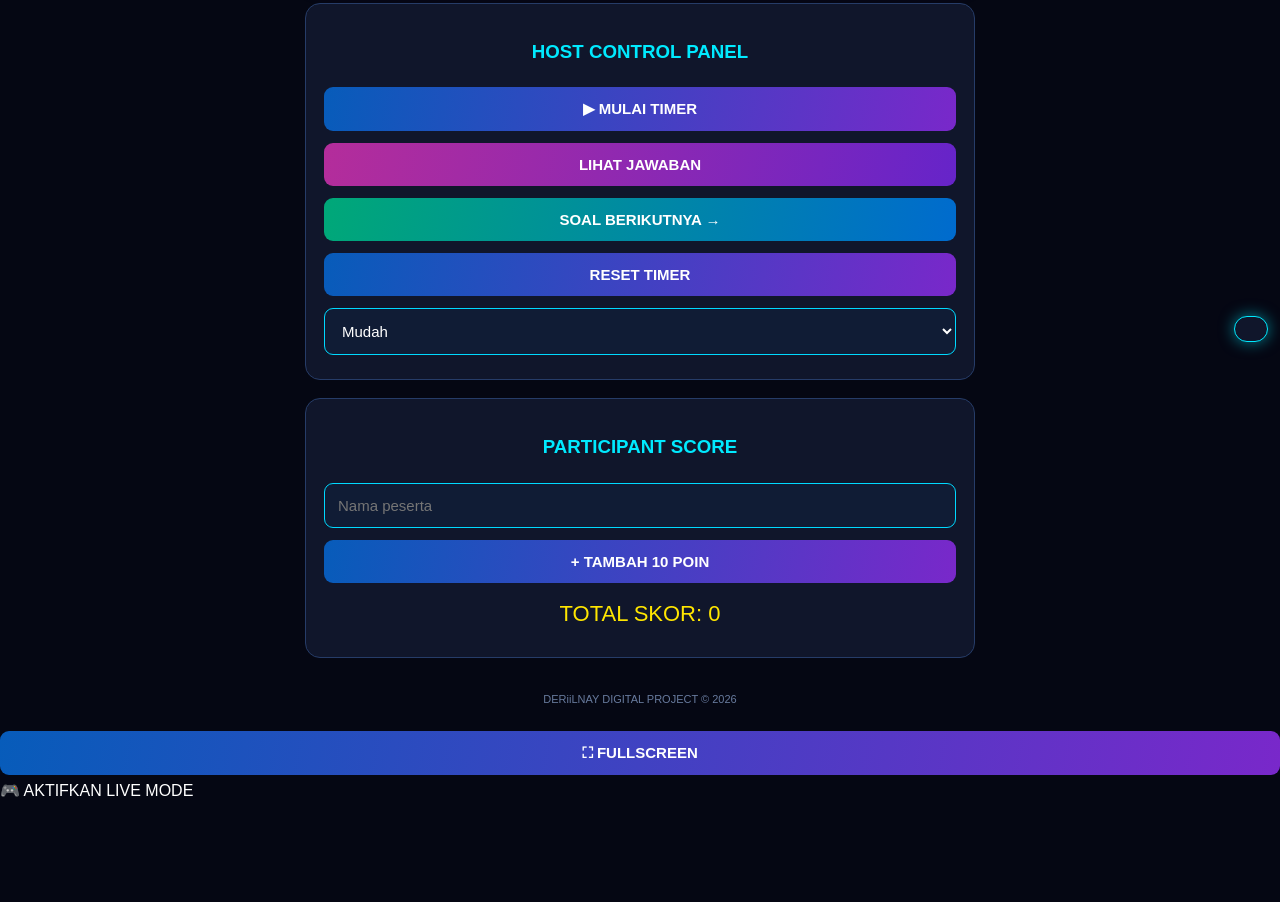
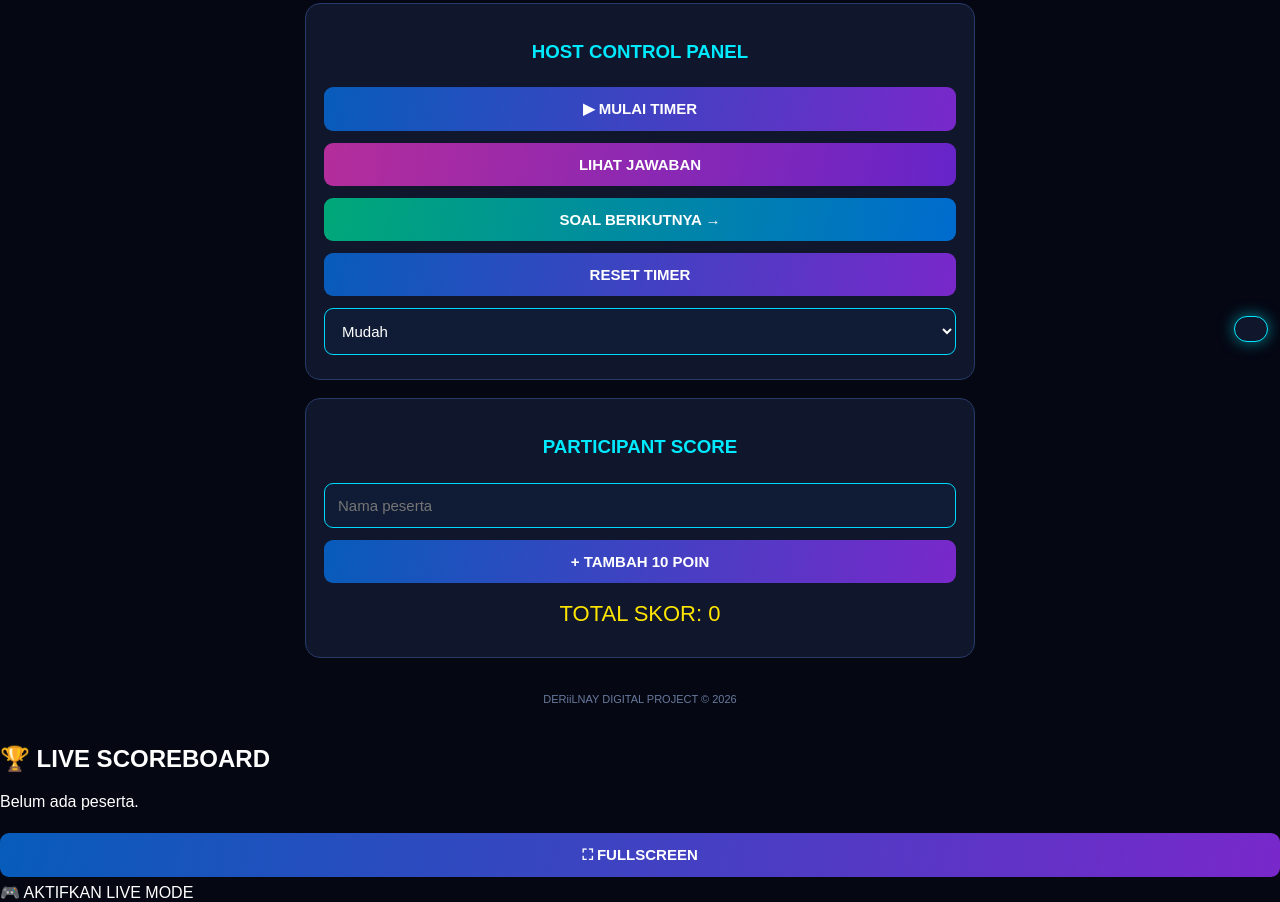
Before and after one commit to Naya1996/deriilnay-math-live, a plain HTML site: page index.html in a window 1280 px wide. Shown: the part 434-1336 px from the top of the page. Before the commit the page ends 1234 px from the top, so only its background shows below. Drawn offline with Linux system fonts and the light colour scheme.

Commit message:
Add live scoreboard section to index.html

```diff
--- a/index.html
+++ b/index.html
@@ -238,6 +238,12 @@ body.live-mode .control {
 <footer>
   DERiiLNAY DIGITAL PROJECT © 2026
 </footer>
+  <section class="scoreboard">
+  <h2>🏆 LIVE SCOREBOARD</h2>
+  <div id="rankingList">
+    <p>Belum ada peserta.</p>
+  </div>
+</section>
 
 <button id="hostToggle" onclick="toggleLiveMode()">
 
```
